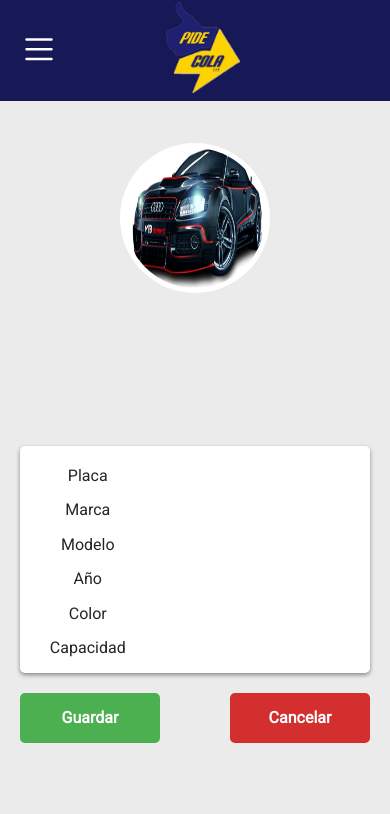
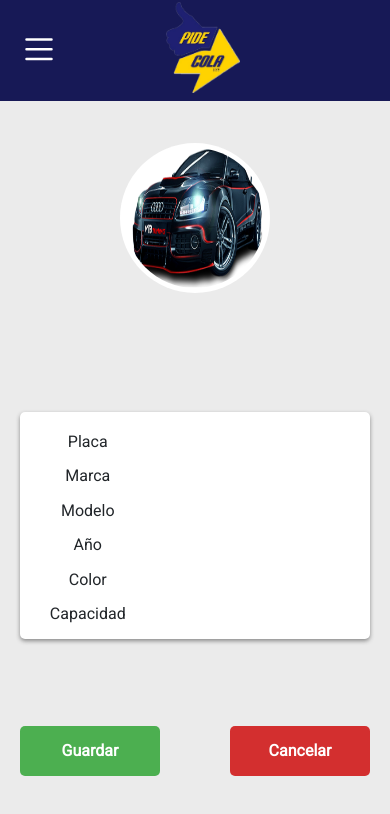
Before and after one commit to gnus19/pidecola3.0-front, a React (Create React App) app: page /addVehicle in a window 390 px wide. Shown: the top 814 px of the page. Built offline with nearby package versions, Linux system fonts and the light colour scheme; sample sign-in values are in the browser's storage.

Commit message:
Detalles de diseño

```diff
--- a/src/assets/css/HomePage.css
+++ b/src/assets/css/HomePage.css
@@ -149,6 +149,10 @@
     width: 75%;
   }
 
+  .Options {
+    padding-left: 15px;
+  }
+
   .TopLogo {
     background-color: #171956;
     width: 80%;
@@ -187,3 +191,28 @@
     transition: margin-left 0.5s;
   }
 }
+
+/* Ipad Pro */
+@media (width: 1024px) and (height: 1366px) {
+  .Options {
+    padding-left: 7px;
+  }
+
+  .Options span {
+    font-size: 2vh;
+  }
+}
+
+/* Ipad */
+@media (width: 768px) and (height: 1024px) {
+  .Options {
+    padding-left: 50px;
+  }
+}
+
+/* Iphone X */
+@media (width: 375px) and (height: 812px) {
+  .Options {
+    padding-left: 7px;
+  }
+}
--- a/src/assets/css/VehicleDetail.css
+++ b/src/assets/css/VehicleDetail.css
@@ -54,7 +54,6 @@
   padding: 8px;
   border-radius: 5px;
   font-weight: 500;
-
 }
 
 .acceptButton,
@@ -129,7 +128,7 @@
   .Section-VehicleDetail-Right {
     display: flex;
     flex-direction: column;
-    justify-content: center;
+    justify-content: space-evenly;
     padding: 0 20px 0 20px;
   }
 
--- a/src/containers/Main.jsx
+++ b/src/containers/Main.jsx
@@ -7,7 +7,11 @@
 import profilePicture from "assets/images/profilePicture.jpg";
 
 const openNav = () => {
-  document.getElementById("Sidebar").style.width = "50%";
+  if (window.screen.width === 768 && window.screen.height === 1024) {
+    document.getElementById("Sidebar").style.width = "40%";
+  } else {
+    document.getElementById("Sidebar").style.width = "50%";
+  }
 };
 
 const closeNav = () => {
@@ -65,22 +69,6 @@
         .catch((error) => {
           console.log("Catch", error);
         });
-      /*
-      infoRide()
-        .then((res) => res.json())
-        .then((response) => {
-          console.log("Response: ", response);
-
-          if (response.status) {
-            console.log("status: ", response.status);
-            setActiveRide(response.status);
-          }
-        })
-
-        .catch((error) => {
-          console.log("Catch: ", error);
-        });
-        */
     } else if (path === "profile") {
       document.getElementById("profileOptions").style.background = "#ffd302";
       document.getElementById("profileOptions").style.color = "#000";
```
